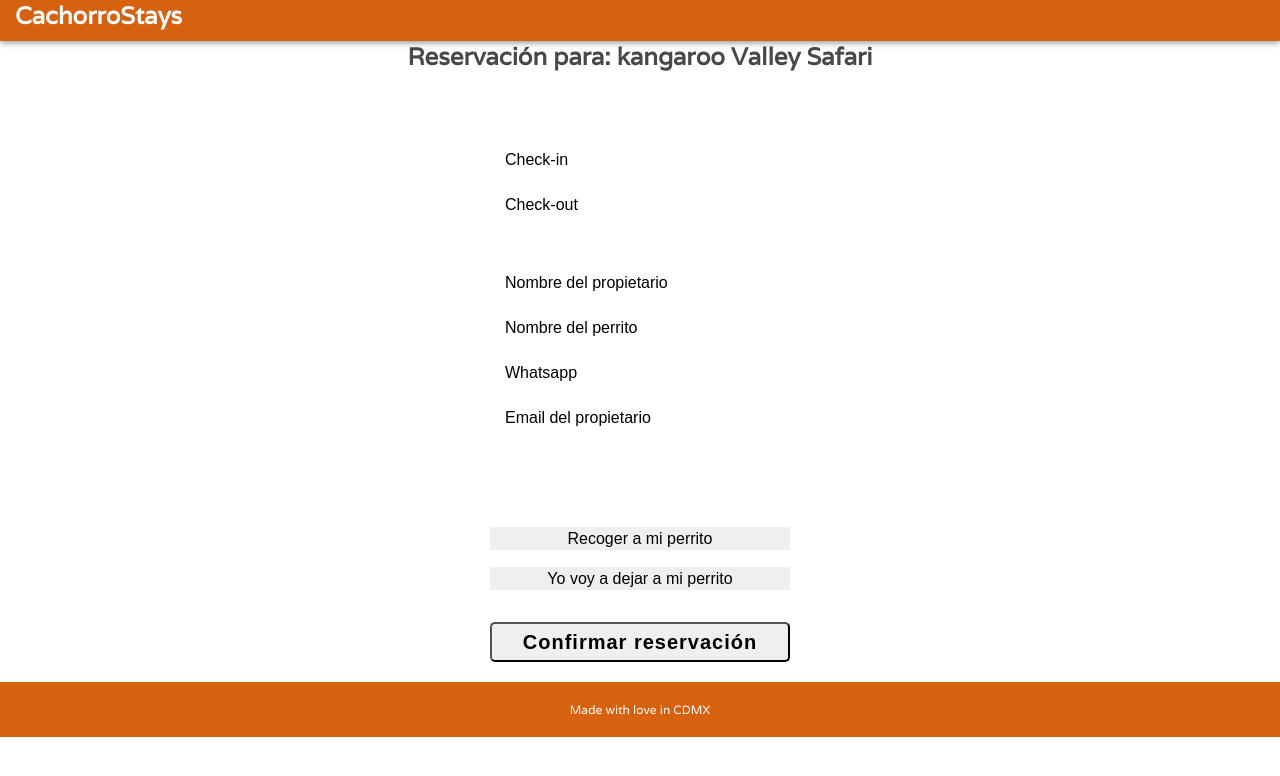
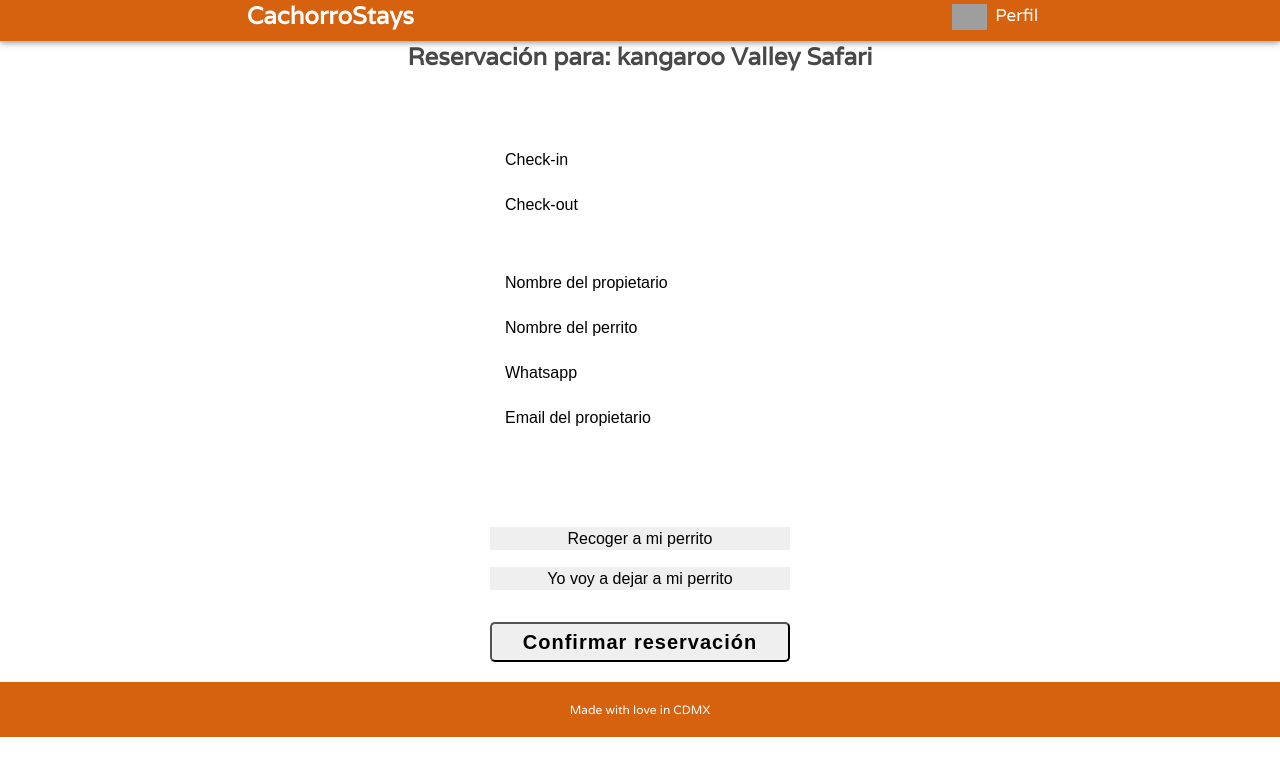
Before and after one commit to iamluisro/cachorroStays, a React app: page /book in a window 1280 px wide. Shown: the top 776 px of the page. Built offline with nearby package versions, Linux system fonts and the light colour scheme; grey boxes are pictures that could not be loaded.

Commit message:
Se modifico el componente de header y los estilos de .header para añadir el botón de iniciar-sesión* y registarse*

```diff
--- a/src/frontend/assets/styles/components/Header.scss
+++ b/src/frontend/assets/styles/components/Header.scss
@@ -1,17 +1,70 @@
 .header {
+    display: flex;
+	grid-template-columns: 1fr;
+	justify-content: space-around;
 	margin: 0;
 	padding-left: 15px;
 	color: white;
-	font-weight: 1000;
 	background: #d6610f;
-	box-shadow: 0 1px 7px rgba(0, 0, 0, 0.5);
+    box-shadow: 0 1px 7px rgba(0, 0, 0, 0.5);
+
+    /* 	border: 1px solid red;
+ */
 	position: sticky;
 	top: 0;
 	right: 0;
 	left: 0;
-
 	a {
 		text-decoration: none;
 		color: white;
 	}
+
 }
+
+
+.header__menu {
+	margin-right: 10px;
+}
+
+.header__menu ul {
+  display: none;
+  list-style: none;
+  margin: 0px 0px 0px -14px;
+  padding-left: 17vh;
+  position: absolute;
+  width: 100px;
+  text-align: right;
+}
+
+.header__menu:hover ul, ul:hover {
+	display: block;
+}
+
+.header__menu li {
+  margin: 10px 0px;
+  min-width: max-content;
+  background-color: midnightblue;
+  border-radius: 2px;
+}
+
+.header__menu li a {
+  color: white;
+  text-decoration: none;
+}
+
+.header__menu li a:hover {
+  text-decoration: underline;
+}
+
+.header__menu--profile {
+  align-items: center;
+  display: flex;
+  cursor: pointer;
+  padding-left: 75px;
+}
+
+.header__menu--profile img {
+  margin-right: 8px;
+  width: 35px;
+  margin-top: 4px;
+}
--- a/src/frontend/assets/styles/components/booking_styles.scss
+++ b/src/frontend/assets/styles/components/booking_styles.scss
@@ -17,23 +17,6 @@ body {
 
 .check-out {
     display: flex;
-}
-
-.header {
-    display: grid;
-	grid-template-columns: 1fr;
-	margin: 0;
-	padding-left: 15px;
-	color: white;
-	background: #d6610f;
-    box-shadow: 0 1px 7px rgba(0, 0, 0, 0.5);
-
-    /* 	border: 1px solid red;
- */
-	position: sticky;
-	top: 0;
-	right: 0;
-	left: 0;
 }
 
 .booking {
--- a/src/frontend/components/Header.jsx
+++ b/src/frontend/components/Header.jsx
@@ -1,6 +1,7 @@
 import React from 'react';
 import { Link } from 'react-router-dom';
 import '../assets/styles/components/Header.scss';
+import dogBone from '../../assets/img/dogBone-icon.png';
 
 const Header = () => {
   return (
@@ -9,6 +10,22 @@ const Header = () => {
         <Link to='/'>
           <h1>CachorroStays</h1>
         </Link>
+
+        <div className='header__menu'>
+          <div className='header__menu--profile'>
+            <img src={dogBone} alt='' />
+            <p>Perfil</p>
+          </div>
+          <ul>
+            <Link to='/register'>
+              <li>Regístrate</li>
+            </Link>
+            <Link to='/login'>
+              <li>Iniciar Sesión</li>
+            </Link>
+          </ul>
+        </div>
+
       </header>
     </div>
   );
```
